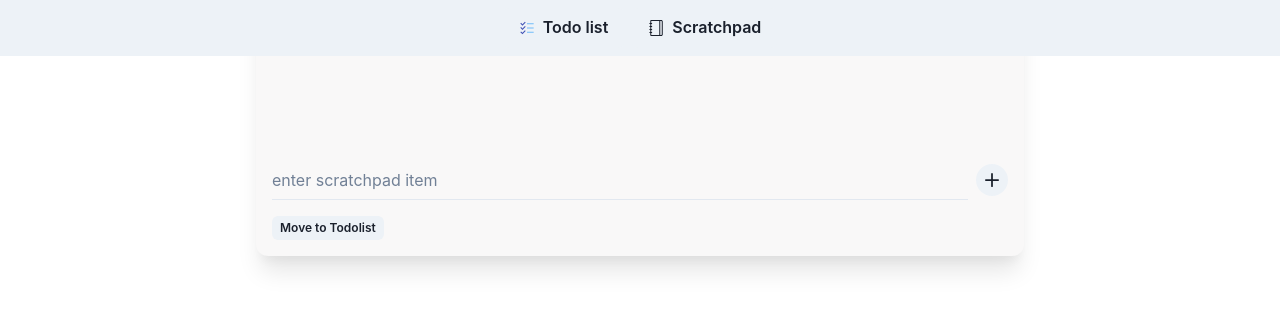
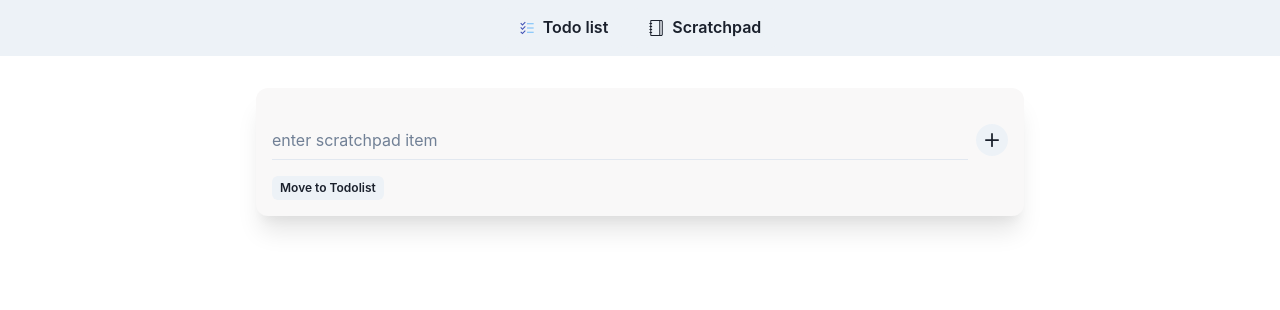
Before and after one commit to akshaymattoo/karya, a React (Vite) app: page /scratchpad in a window 1280 px wide. Shown: the top 310 px of the page. Built offline with nearby package versions, Linux system fonts and the light colour scheme.

Commit message:
removed fixed header

```diff
--- a/src/components/Header.tsx
+++ b/src/components/Header.tsx
@@ -4,7 +4,7 @@ import { SlNotebook } from 'react-icons/sl';
 import { Link } from 'react-router-dom';
 function Header() {
   return (
-    <VStack w="100%" bg="gray.100" p={[8, 8, 2, 2]} position="fixed">
+    <VStack w="100%" bg="gray.100" p={[8, 8, 2, 2]} mb="2rem">
       <HStack>
         <Link to="/">
           <Button leftIcon={<FcTodoList />} variant="solid">
--- a/src/components/TodoList.tsx
+++ b/src/components/TodoList.tsx
@@ -198,7 +198,7 @@ function TodoList(props: TodoProps) {
     return;
   }
   return (
-    <Box pt="2rem" mt="8rem">
+    <Box pt="2rem">
       <HStack pl="1rem" pr="1rem">
         <Input
           color="black"
```
